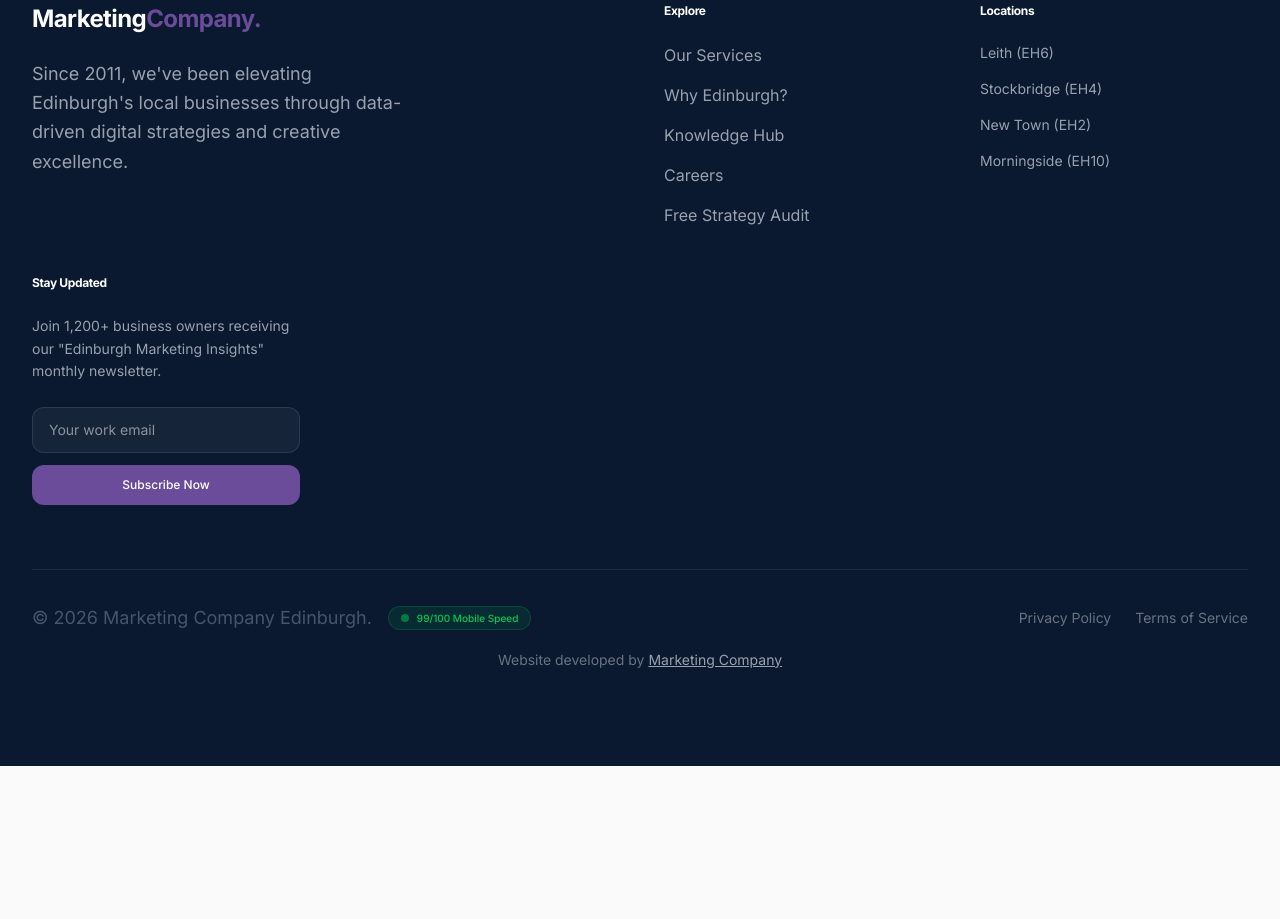
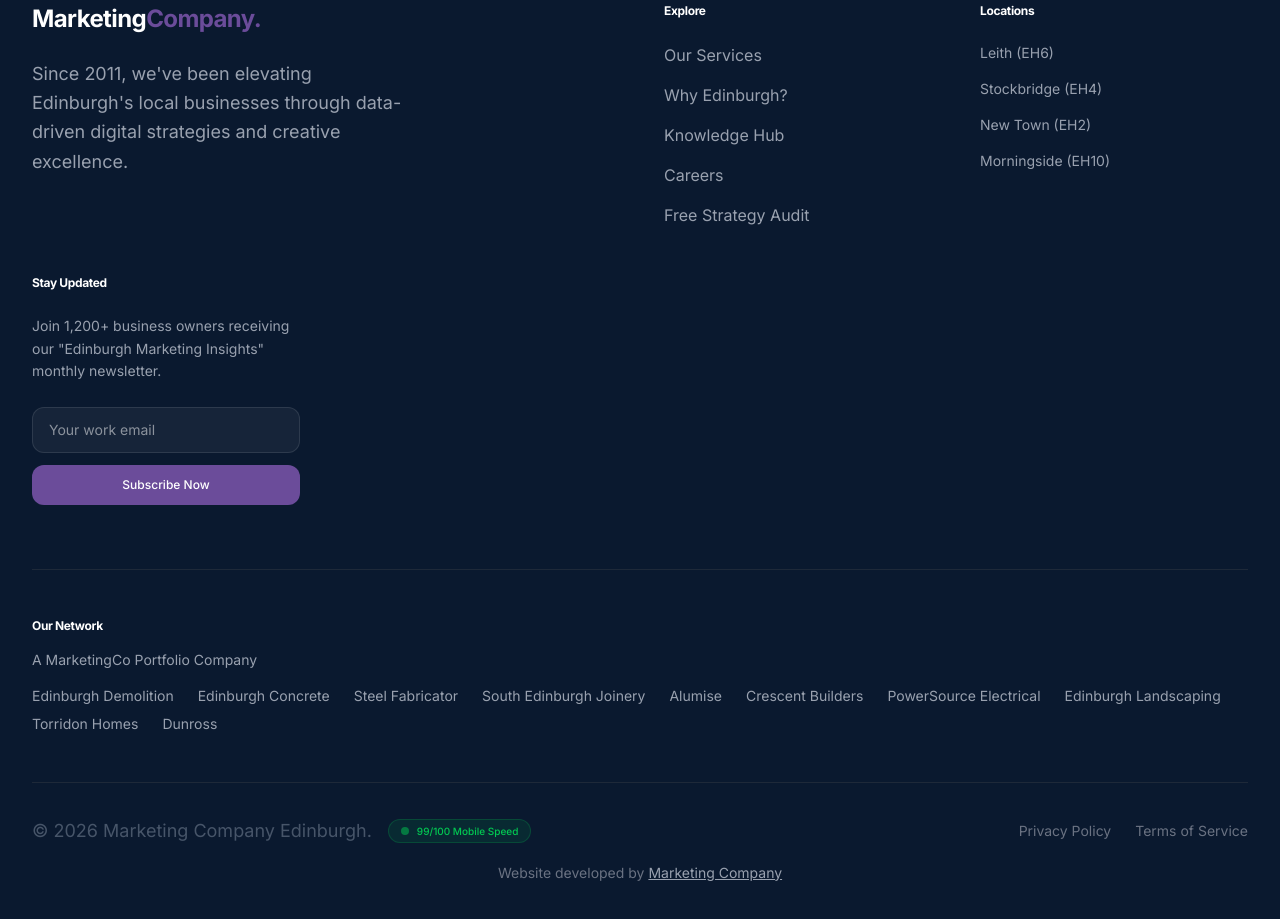
Before and after one commit to MarketingCo/edinburgh-marketing-website, an Astro site: page /blog in a window 1280 px wide. Shown: the part 1295-2214 px from the top of the page. Before the commit the page ends 2061 px from the top, so only its background shows below. Built offline with nearby package versions, Linux system fonts and the light colour scheme; Astro itself is replaced by a stand-in of ours.

Commit message:
Task #6: Network footer interlinking added

```diff
--- a/src/layouts/Layout.astro
+++ b/src/layouts/Layout.astro
@@ -151,6 +151,24 @@ const { title, description } = Astro.props;
 						</form>
 					</div>
 				</div>
+
+				<!-- Our Network -->
+				<div class="pt-12 border-b border-gray-800 pb-12">
+					<h4 class="font-bold mb-4 text-white text-xs">Our Network</h4>
+					<p class="text-gray-400 text-sm mb-4">A MarketingCo Portfolio Company</p>
+					<div class="flex flex-wrap gap-x-6 gap-y-2 text-sm text-gray-400">
+						<a href="https://www.edinburgh-demolition.co.uk" class="hover:text-white transition-colors">Edinburgh Demolition</a>
+						<a href="https://concrete-edinburgh.com" class="hover:text-white transition-colors">Edinburgh Concrete</a>
+						<a href="https://forgeandframe.co.uk" class="hover:text-white transition-colors">Steel Fabricator</a>
+						<a href="https://southedinburghjoinery.co.uk" class="hover:text-white transition-colors">South Edinburgh Joinery</a>
+						<a href="https://alumise.co.uk" class="hover:text-white transition-colors">Alumise</a>
+						<a href="https://www.crescent-builders.co.uk" class="hover:text-white transition-colors">Crescent Builders</a>
+						<a href="https://powersourceelectrical.co.uk" class="hover:text-white transition-colors">PowerSource Electrical</a>
+						<a href="https://www.edinburgh-landscaping.co.uk" class="hover:text-white transition-colors">Edinburgh Landscaping</a>
+						<a href="https://torridon-homes.co.uk" class="hover:text-white transition-colors">Torridon Homes</a>
+						<a href="https://dunross.co" class="hover:text-white transition-colors">Dunross</a>
+					</div>
+				</div>
 				<div class="pt-8 flex flex-col md:flex-row justify-between items-center text-gray-500 text-sm">
 					<div class="flex flex-wrap items-center gap-4 mb-4 md:mb-0">
 						<p>© {new Date().getFullYear()} Marketing Company Edinburgh.</p>
```
